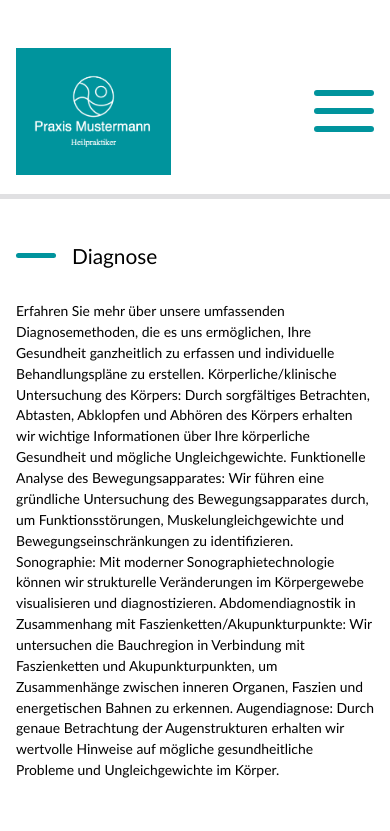
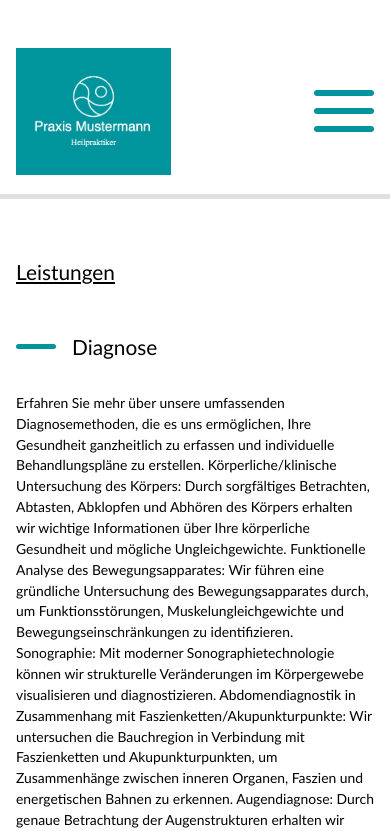
Before and after one commit to dscmari/heilpraktiker-website, a React (Create React App) app: page /heilpraktiker-website/leistungen in a window 390 px wide. Shown: the top 831 px of the page. Built offline with nearby package versions, Linux system fonts and the light colour scheme.

Commit message:
implement minor updates

```diff
--- a/src/components/Navbar.jsx
+++ b/src/components/Navbar.jsx
@@ -167,8 +167,8 @@ function Navbar(){
 
             {/* TODO
                 preventScrollReset anstatt helper function um zum seitenanfang zu navigieren (https://medium.com/@alexanie_/link-component-in-react-router-6872291bf78e)*/}
-   {((window.innerWidth >= 860 || showDesktopMenu) || showMobileMenu) && (
-        <Navigation>
+        {((window.innerWidth >= 860 || showDesktopMenu) || showMobileMenu) && (
+        <Navigation onClick={toggleMenu}>
           <NavLink to="/">Home</NavLink>
           <NavLink to="/leistungen">Leistungen</NavLink>
           <NavLink to="/praxis">Praxis</NavLink>
@@ -176,7 +176,7 @@ function Navbar(){
           <NavLink to="/bewertungen">Bewertungen</NavLink>
           <NavLink to="/kontakt">Kontakt</NavLink>
         </Navigation>
-      )}
+        )}
         </Container>
     );
 }
--- a/src/views/Home.jsx
+++ b/src/views/Home.jsx
@@ -2,7 +2,12 @@ import styled from "styled-components";
 import Circle from "../components/Circle";
 import portrait from "../assets/imgs/avatar.webp"
 
+
 const Main = styled.main`
+
+  h1{
+    color: #00949d;
+  }
 
   @media (min-width: 860px) {
     display: flex;
@@ -32,12 +37,6 @@ const ImgContainer = styled.div`
   }
 `
 
-const WelcomeText = styled.div`
-    @media (min-width: 860px) {
-
-  }
-`
-
 
 function Home() {
   return (
@@ -45,6 +44,7 @@ function Home() {
         <Intro>
           <ImgContainer>
             <p>
+              <h1>PRAXIS MUSTERMANN</h1>
               Herzlich willkommen in meiner Praxis für Naturheilkunde! Als
               Heilpraktiker verfolge ich einen ganzheitlichen Ansatz für Ihre
               Gesundheit und Ihr Wohlbefinden. Das bedeutet, dass ich nicht nur
--- a/src/views/Leistungen.jsx
+++ b/src/views/Leistungen.jsx
@@ -108,10 +108,14 @@ function Leistungen() {
           <OuterText style={{ top: "50%", left: "100%" }}>Diagnose</OuterText>
         </HalfCircle>
       ) : (
-        <MobileHeader>
-          <span></span>
-          <h2>Diagnose</h2>
-        </MobileHeader>
+        <div>
+          <h1 style={{padding:"1rem", fontWeight:"500", textDecoration:"underline"}}>Leistungen</h1>
+          <MobileHeader>
+            <span></span>
+            <h2>Diagnose</h2>
+          </MobileHeader>
+        </div>
+
       )}
     </>
         <Text>
```
